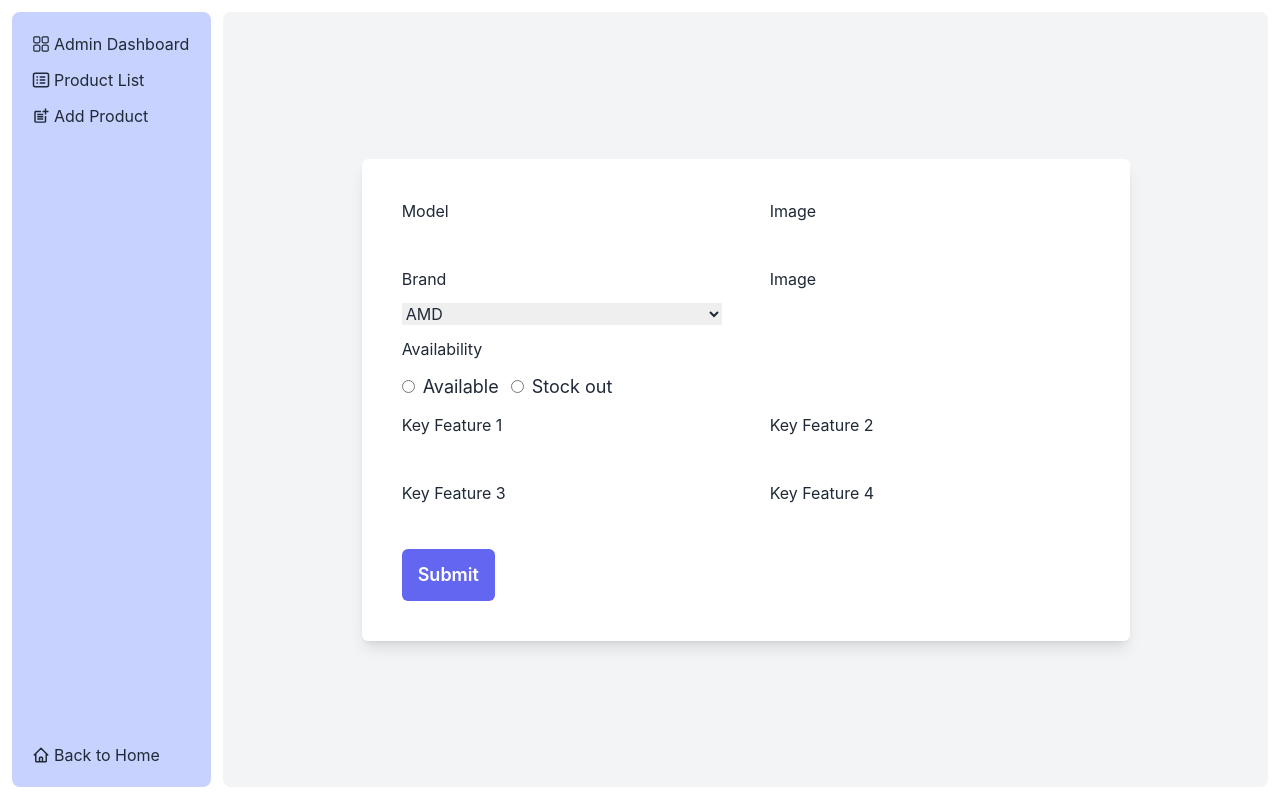
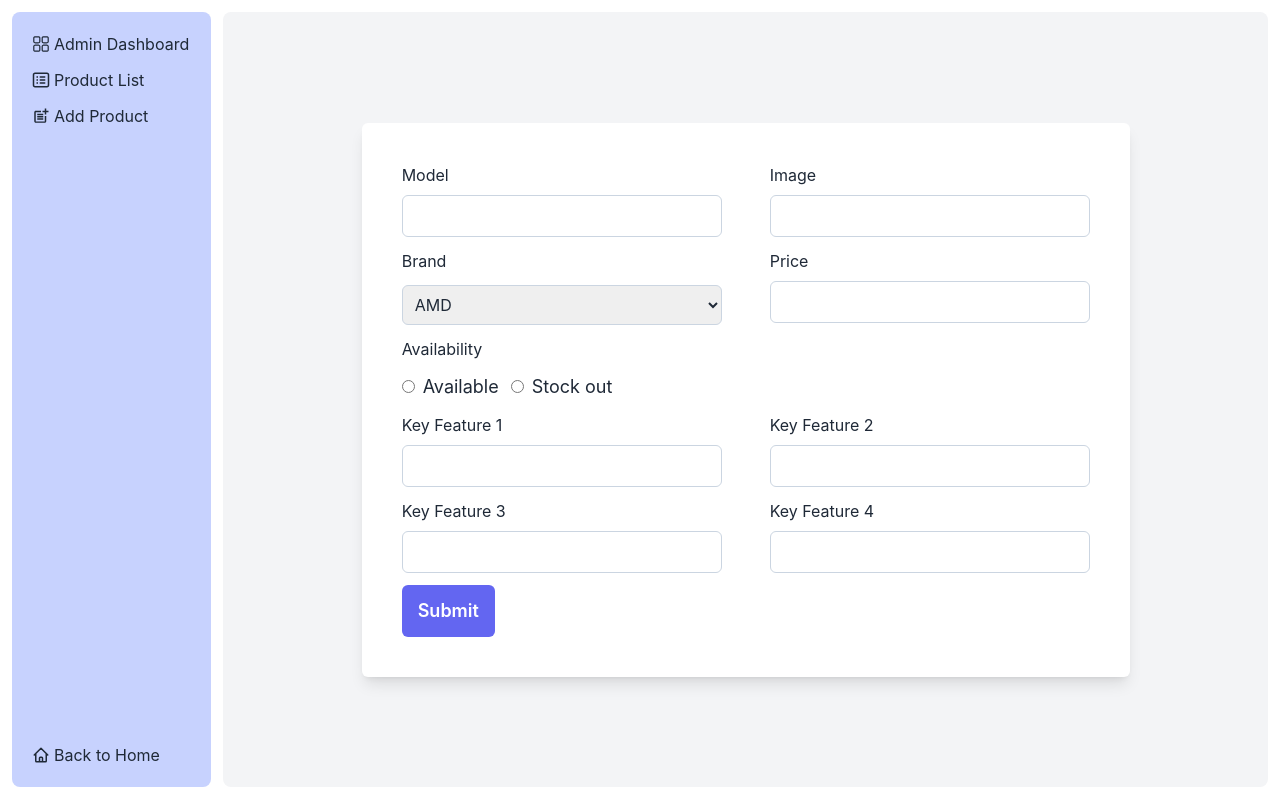
Before and after one commit to azimuddin2/moon-tech-react-redux, a React (Create React App) app: page /dashboard/add-product in a window 1280 px wide. Built offline with nearby package versions, Linux system fonts and the light colour scheme.

Commit message:
updated is add product component

```diff
--- a/src/pages/Dashboard/AddProduct.js
+++ b/src/pages/Dashboard/AddProduct.js
@@ -6,8 +6,22 @@ const AddProduct = () => {
     const { register, handleSubmit } = useForm();
     const dispatch = useDispatch();
 
-  const submit = () => {
+    const submit = (data) => {
 
+        const product = {
+            model: data.model,
+            brand: data.brand,
+            status: data.status === "true" ? true : false,
+            price: data.price,
+            keyFeature: [
+                data.keyFeature1,
+                data.keyFeature2,
+                data.keyFeature3,
+                data.keyFeature4,
+            ],
+            spec: [],
+        };
+        console.log(product);
     }
 
     return (
@@ -17,32 +31,48 @@ const AddProduct = () => {
                 onSubmit={handleSubmit(submit)}
             >
                 <div className='flex flex-col w-full max-w-xs'>
-            <label className='mb-2' htmlFor='model'>
-              Model
-            </label>
-            <input type='text' id='model' {...register("model")} />
-          </div>
-          <div className='flex flex-col w-full max-w-xs'>
-            <label className='mb-2' htmlFor='image'>
-              Image
-            </label>
-            <input type='text' name='image' id='image' {...register("image")} />
+                    <label className='mb-2' htmlFor='model'>Model</label>
+                    <input
+                        className='border border-slate-300 rounded-md p-2 focus:outline-none focus:border-indigo-500'
+                        type='text'
+                        id='model'
+                        {...register("model")}
+                    />
                 </div>
 
                 <div className='flex flex-col w-full max-w-xs'>
-            <label className='mb-3' htmlFor='brand'>
-              Brand
-            </label>
-            <select name='brand' id='brand' {...register("brand")}>
+                    <label className='mb-2' htmlFor='image'>Image</label>
+                    <input
+                        className='border border-slate-300 rounded-md p-2 focus:outline-none focus:border-indigo-500'
+                        type='text'
+                        name='image'
+                        id='image'
+                        {...register("image")}
+                    />
+                </div>
+
+                <div className='flex flex-col w-full max-w-xs'>
+                    <label className='mb-3' htmlFor='brand'>Brand</label>
+                    <select
+                        className='border border-slate-300 rounded-md p-2 focus:outline-none focus:border-indigo-500'
+                        name='brand'
+                        id='brand'
+                        {...register("brand")}
+                    >
                         <option value='amd'>AMD</option>
                         <option value='intel'>Intel</option>
                     </select>
                 </div>
+
                 <div className='flex flex-col w-full max-w-xs'>
-            <label className='mb-2' htmlFor='price'>
-              Image
-            </label>
-            <input type='text' name='price' id='price' {...register("price")} />
+                    <label className='mb-2' htmlFor='price'>Price</label>
+                    <input
+                        className='border border-slate-300 rounded-md p-2 focus:outline-none focus:border-indigo-500'
+                        type='text'
+                        name='price'
+                        id='price'
+                        {...register("price")}
+                    />
                 </div>
 
                 <div className='flex flex-col w-full max-w-xs'>
@@ -73,45 +103,53 @@ const AddProduct = () => {
                         </div>
                     </div>
                 </div>
+
                 <div className='flex flex-col w-full max-w-xs'></div>
                 <div className='flex flex-col w-full max-w-xs'>
                     <label className='mb-2' htmlFor='keyFeature1'>
                         Key Feature 1
                     </label>
                     <input
+                        className='border border-slate-300 rounded-md p-2 focus:outline-none focus:border-indigo-500'
                         type='text'
                         name='keyFeature1'
                         id='keyFeature1'
                         {...register("keyFeature1")}
                     />
                 </div>
+
                 <div className='flex flex-col w-full max-w-xs'>
                     <label className='mb-2' htmlFor='keyFeature2'>
                         Key Feature 2
                     </label>
                     <input
+                        className='border border-slate-300 rounded-md p-2 focus:outline-none focus:border-indigo-500'
                         type='text'
                         name='keyFeature2'
                         id='keyFeature2'
                         {...register("keyFeature2")}
                     />
                 </div>
+
                 <div className='flex flex-col w-full max-w-xs'>
                     <label className='mb-2' htmlFor='keyFeature3'>
                         Key Feature 3
                     </label>
                     <input
+                        className='border border-slate-300 rounded-md p-2 focus:outline-none focus:border-indigo-500'
                         type='text'
                         name='keyFeature3'
                         id='keyFeature3'
                         {...register("keyFeature3")}
                     />
                 </div>
+
                 <div className='flex flex-col w-full max-w-xs'>
                     <label className='mb-2' htmlFor='keyFeature4'>
                         Key Feature 4
                     </label>
                     <input
+                        className='border border-slate-300 rounded-md p-2 focus:outline-none focus:border-indigo-500'
                         type='text'
                         name='keyFeature4'
                         id='keyFeature4'
```
Lines whose indentation alone changed are shown as unchanged.
